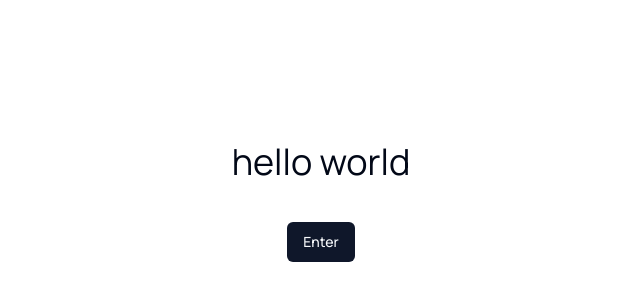
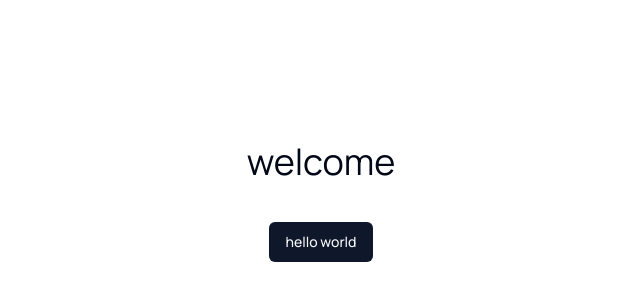
Before and after one commit to penguinboots/portfolio-v3, a Next.js app: page / in a window 1280 px wide. Shown: the part 198-498 px from the top of the page, without its empty margins (319-959 px from the left). Built offline with nearby package versions, Linux system fonts and the light colour scheme.

Commit message:
change landing text

```diff
--- a/app/(landing)/page.tsx
+++ b/app/(landing)/page.tsx
@@ -6,9 +6,9 @@ export default function Landing() {
   return (
     <div className="fixed h-full w-full">
       <div className="h-full flex flex-col items-center justify-center w-full p-10 gap-10">
-        <h1 className="text-4xl">hello world</h1>
+        <h1 className="text-4xl">welcome</h1>
         <Link href="/home">
-          <Button>Enter</Button>
+          <Button>hello world</Button>
         </Link>
       </div>
     </div>
```
